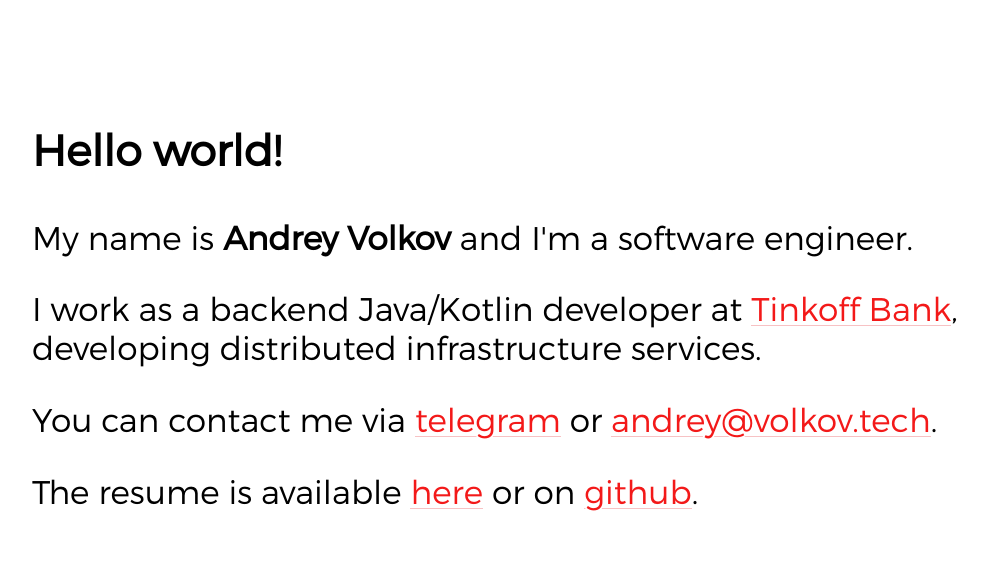
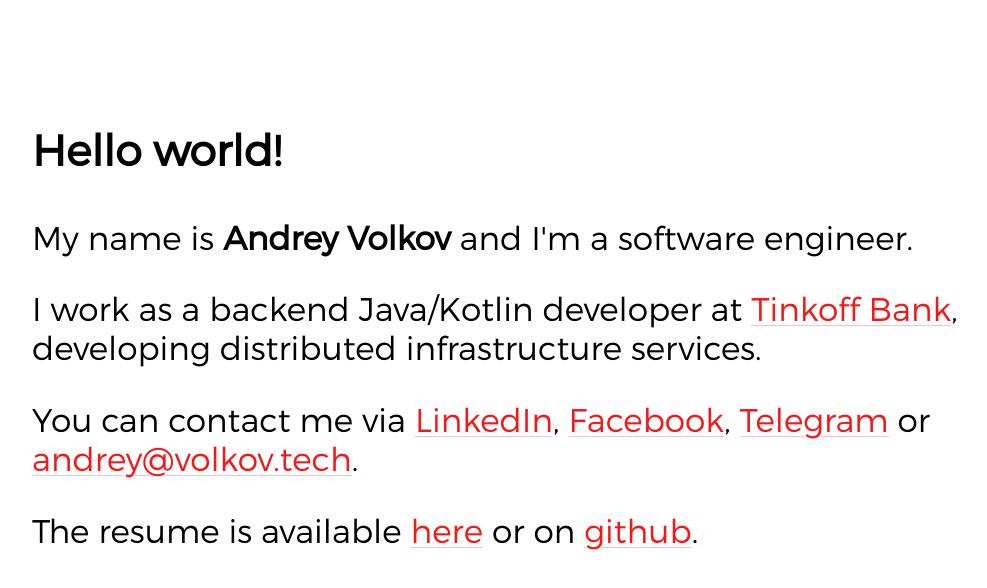
Before and after one commit to VolkovTech/volkovtech.github.io, a plain HTML site: page index.html in a window 1280 px wide. Shown: the whole page, without its empty margins (96-1083 px from the left). Drawn offline with Linux system fonts and the light colour scheme.

Commit message:
update resume

```diff
--- a/index.html
+++ b/index.html
@@ -13,7 +13,12 @@
 
     <p>I work as a backend Java/Kotlin developer at <a target="_blank" href="https://www.tinkoff.ru/">Tinkoff Bank</a>, developing distributed infrastructure services.</p>
 
-    <p>You can contact me via <a target="_blank" href="https://t.me/VolkovTech">telegram</a> or <a target="_blank" href="mailto:me@volkov.tech">andrey@volkov.tech</a>.</p>
+    <p>You can contact me via
+        <a target="_blank" href="https://www.linkedin.com/in/VolkovTech">LinkedIn</a>,
+        <a target="_blank" href="https://www.facebook.com/VolkovTech">Facebook</a>,
+        <a target="_blank" href="https://t.me/VolkovTech">Telegram</a> or
+        <a target="_blank" href="mailto:me@volkov.tech">andrey@volkov.tech</a>.
+    </p>
 
     <p>The resume is available <a target="_blank" href="./cv_andrey_volkov.pdf">here</a> or on <a target="_blank" href="https://github.com/VolkovTech">github</a>.</p>
 </div>
```
Also changed, not shown: 1 other file.
